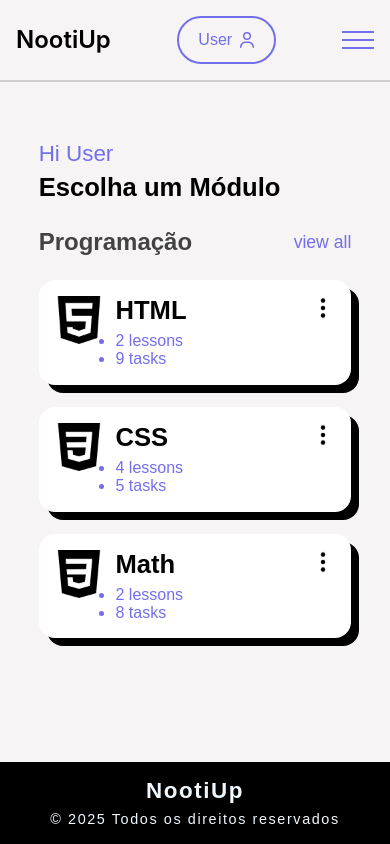
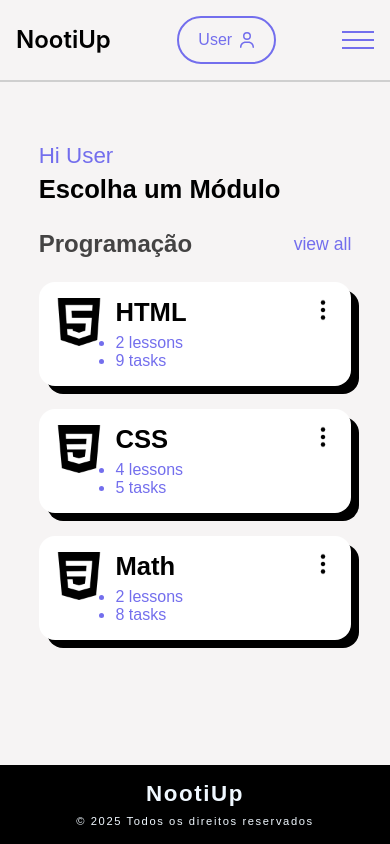
Before and after one commit to Lucas2907/NootiUp-frontend, a React (Vite) app: page / in a window 390 px wide. Built offline with nearby package versions, Linux system fonts and the light colour scheme; no server answers.

Commit message:
decreases font size on footer

```diff
--- a/src/components/Footer/Footer.css
+++ b/src/components/Footer/Footer.css
@@ -36,7 +36,7 @@
   }
 
   .footer__copyright {
-    font-size: 0.9rem;
+    font-size: 0.7rem;
     text-align: center;
   }
 }
```
